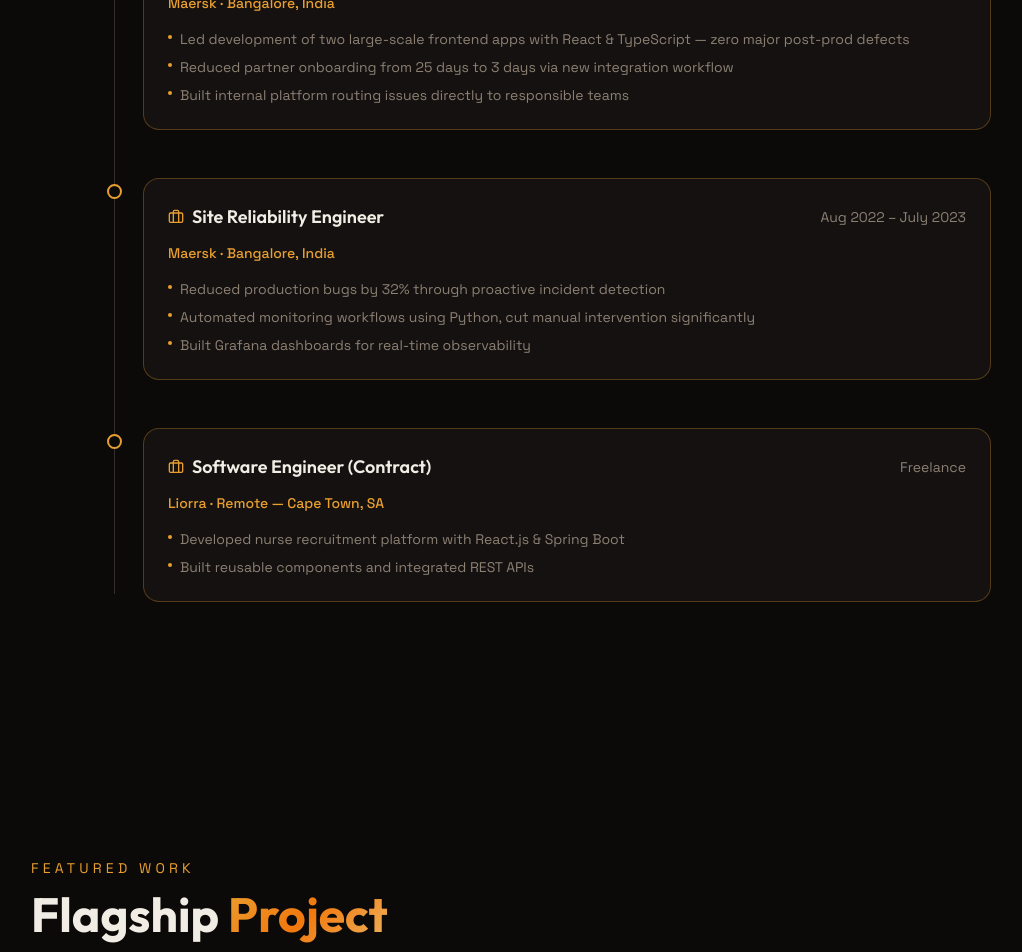
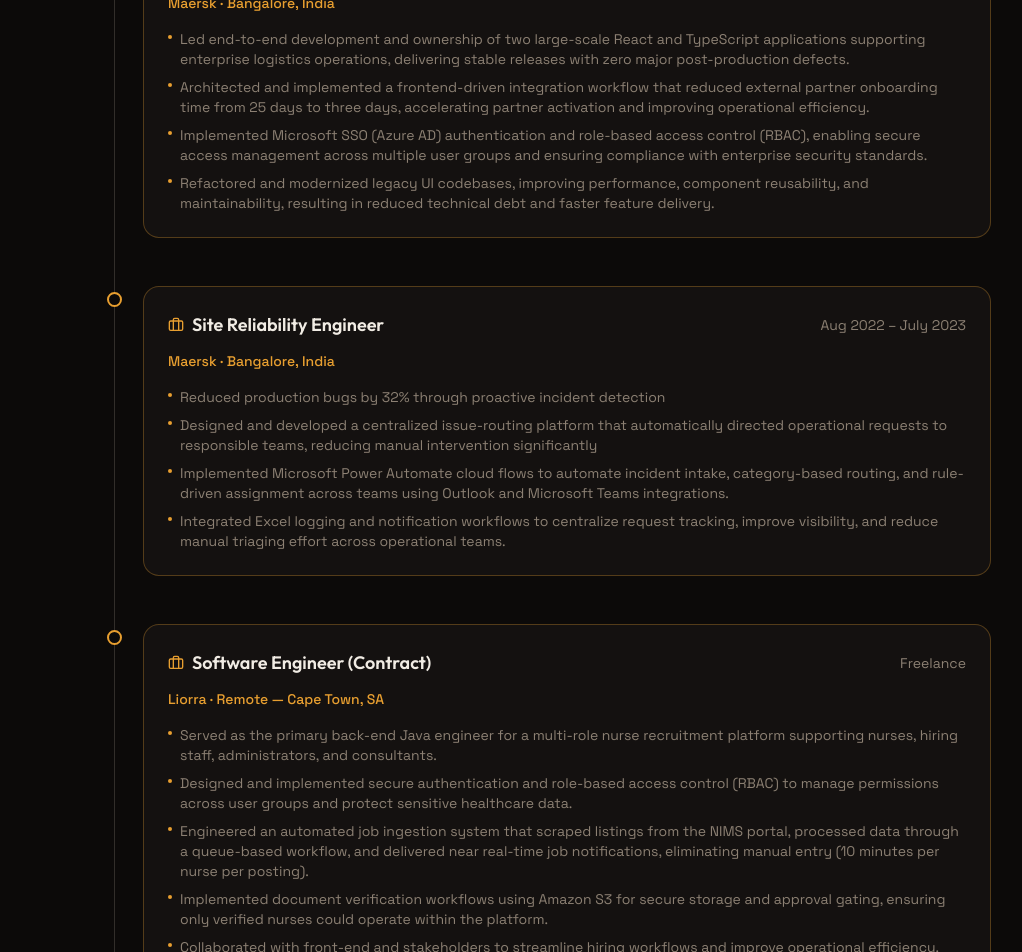
Before and after one commit to ThilakReddyy/thilak-portfolio, a React (Vite) app: page / in a window 1280 px wide. Shown: the part 1780-2732 px from the top of the page, without its empty margins (97-1119 px from the left). Built offline with nearby package versions, Linux system fonts and the light colour scheme; the HTML template or start-up script is replaced by a standard one.

Commit message:
Add: experience

```diff
--- a/src/components/ExperienceSection.tsx
+++ b/src/components/ExperienceSection.tsx
@@ -9,9 +9,10 @@ const experiences = [
     period: "July 2023 – Present",
     location: "Bangalore, India",
     highlights: [
-      "Led development of two large-scale frontend apps with React & TypeScript — zero major post-prod defects",
-      "Reduced partner onboarding from 25 days to 3 days via new integration workflow",
-      "Built internal platform routing issues directly to responsible teams",
+      "Led end-to-end development and ownership of two large-scale React and TypeScript applications supporting enterprise logistics operations, delivering stable releases with zero major post-production defects.",
+      "Architected and implemented a frontend-driven integration workflow that reduced external partner onboarding time from 25 days to three days, accelerating partner activation and improving operational efficiency.",
+      "Implemented Microsoft SSO (Azure AD) authentication and role-based access control (RBAC), enabling secure access management across multiple user groups and ensuring compliance with enterprise security standards.",
+      "Refactored and modernized legacy UI codebases, improving performance, component reusability, and maintainability, resulting in reduced technical debt and faster feature delivery.",
     ],
   },
   {
@@ -21,8 +22,9 @@ const experiences = [
     location: "Bangalore, India",
     highlights: [
       "Reduced production bugs by 32% through proactive incident detection",
-      "Automated monitoring workflows using Python, cut manual intervention significantly",
-      "Built Grafana dashboards for real-time observability",
+      "Designed and developed a centralized issue-routing platform that automatically directed operational requests to responsible teams, reducing manual intervention significantly",
+      "Implemented Microsoft Power Automate cloud flows to automate incident intake, category-based routing, and rule-driven assignment across teams using Outlook and Microsoft Teams integrations.",
+      "Integrated Excel logging and notification workflows to centralize request tracking, improve visibility, and reduce manual triaging effort across operational teams.",
     ],
   },
   {
@@ -31,8 +33,11 @@ const experiences = [
     period: "Freelance",
     location: "Remote — Cape Town, SA",
     highlights: [
-      "Developed nurse recruitment platform with React.js & Spring Boot",
-      "Built reusable components and integrated REST APIs",
+      "Served as the primary back-end Java engineer for a multi-role nurse recruitment platform supporting nurses, hiring staff, administrators, and consultants.",
+      "Designed and implemented secure authentication and role-based access control (RBAC) to manage permissions across user groups and protect sensitive healthcare data.",
+      "Engineered an automated job ingestion system that scraped listings from the NIMS portal, processed data through a queue-based workflow, and delivered near real-time job notifications, eliminating manual entry (10 minutes per nurse per posting).",
+      "Implemented document verification workflows using Amazon S3 for secure storage and approval gating, ensuring only verified nurses could operate within the platform.",
+      "Collaborated with front-end and stakeholders to streamline hiring workflows and improve operational efficiency."
     ],
   },
 ];
--- a/src/components/Navbar.tsx
+++ b/src/components/Navbar.tsx
@@ -25,9 +25,8 @@ const Navbar = () => {
       initial={{ y: -100 }}
       animate={{ y: 0 }}
       transition={{ duration: 0.6, ease: "easeOut" }}
-      className={`fixed top-0 left-0 right-0 z-50 transition-all duration-500 ${
-        scrolled ? "bg-glass border-b border-glow" : ""
-      }`}
+      className={`fixed top-0 left-0 right-0 z-50 transition-all duration-500 ${scrolled ? "bg-glass border-b border-glow" : ""
+        }`}
     >
       <div className="max-w-7xl mx-auto px-6 md:px-12 flex items-center justify-between h-16 md:h-20">
         <a href="#" className="font-display font-bold text-xl text-gradient">
```
